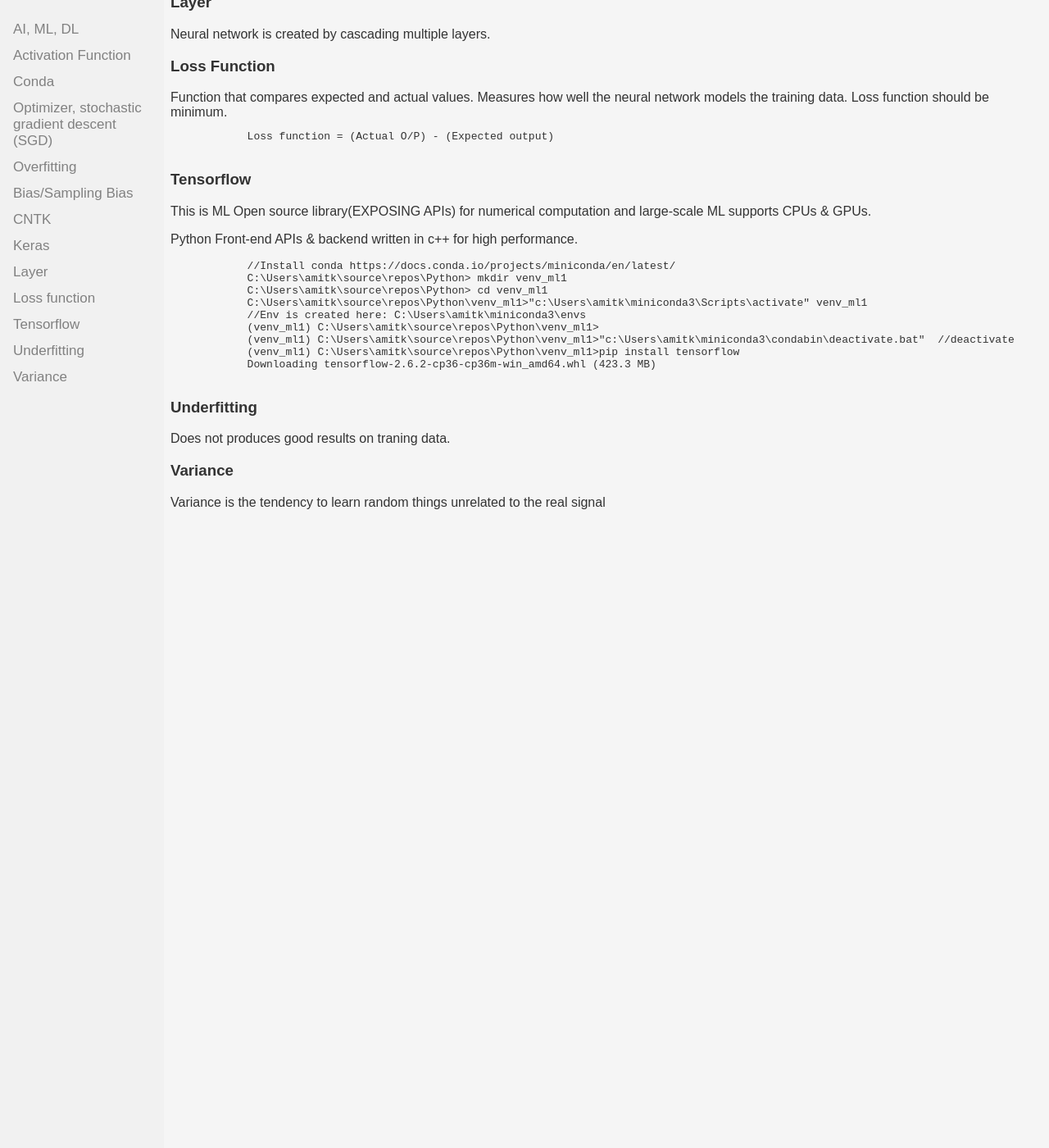
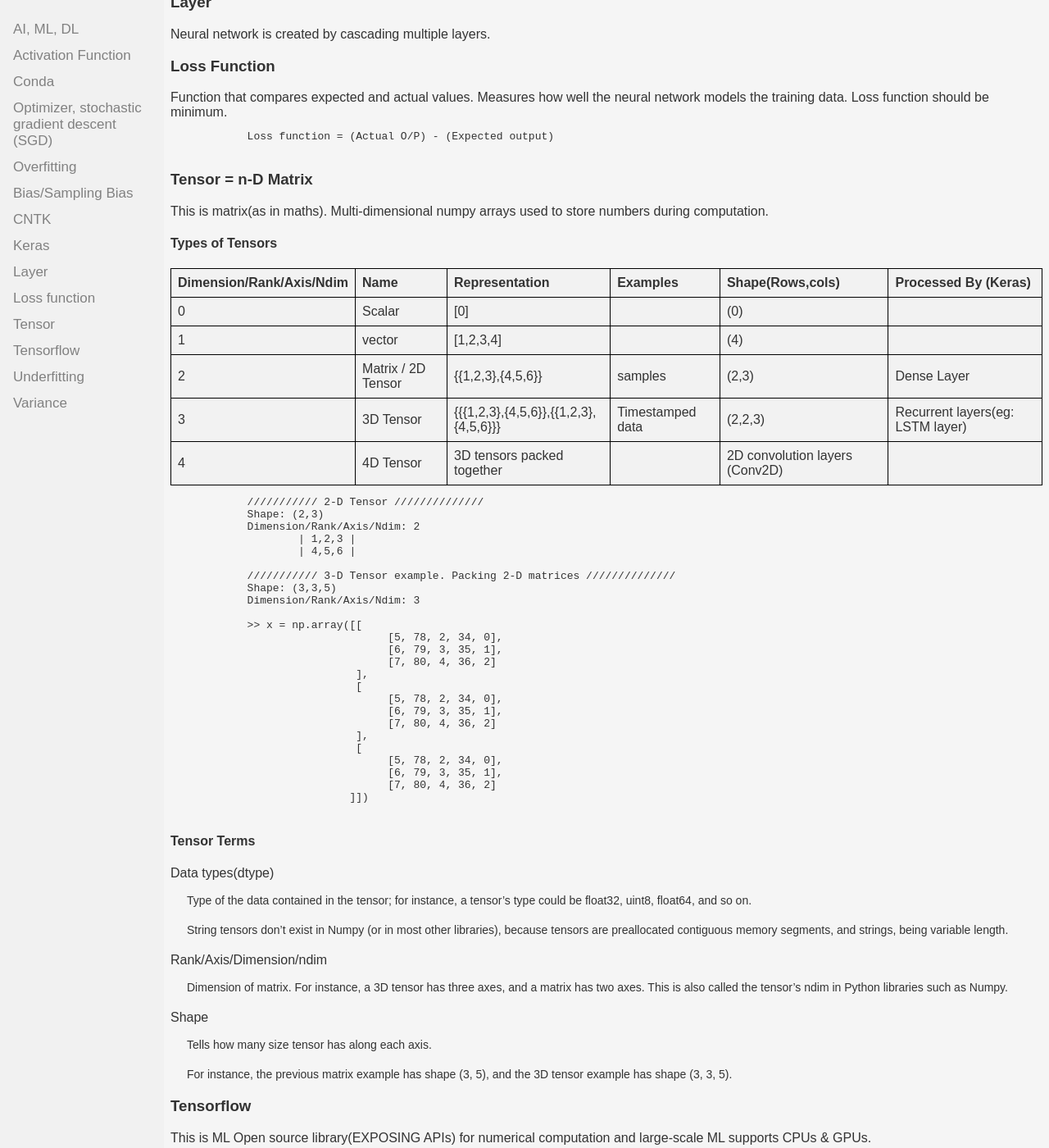
Before and after one commit to code-with-amitk/code-with-amitk.github.io, a Jekyll site: the page docs/Machine Learning/Terms.html, which Jekyll copies as it is, in a window 1280 px wide and 1400 px high, scrolled down 1260 px. Shown: the whole window at 82% size. Built offline with Jekyll 4.4.1, drawn with Linux system fonts in a browser that asks for light colours; before the commit the page ends 1890 px from its top, so only the background shows below that.

Commit message:
Update Terms.html

```diff
--- a/docs/Machine Learning/Terms.html
+++ b/docs/Machine Learning/Terms.html
@@ -17,6 +17,7 @@
         <a href="#keras">Keras</a>
         <a href="#layer">Layer</a>
         <a href="#lossf">Loss function</a>
+        <a href="#tensor">Tensor</a>
         <a href="#tensorflow">Tensorflow</a>
         <a href="#underfitting">Underfitting</a>
         <a href="#variance">Variance</a>
@@ -94,6 +95,100 @@
             Loss function = (Actual O/P) - (Expected output)
         </pre></code>
 
+        <h3 id="tensor">Tensor = n-D Matrix</h3>
+        This is matrix(as in maths). Multi-dimensional numpy arrays used to store numbers during computation.
+
+        <h4>Types of Tensors</h4>
+        <table>
+            <tr>
+                <th>Dimension/Rank/Axis/Ndim</th>
+                <th>Name</th>
+                <th>Representation</th>
+                <th>Examples</th>
+                <th>Shape(Rows,cols)</th>
+                <th>Processed By (Keras)</th>
+            </tr>
+            <tr>
+                <td>0</td>
+                <td>Scalar</td>
+                <td>[0]</td>
+                <td></td>
+                <td>(0)</td>
+                <td></td>
+            </tr>
+            <tr>
+                <td>1</td>
+                <td>vector</td>
+                <td>[1,2,3,4]</td>
+                <td></td>
+                <td>(4)</td>
+                <td></td>
+            </tr>
+            <tr>
+                <td>2</td>
+                <td>Matrix / 2D Tensor</td>
+                <td>{{1,2,3},{4,5,6}}</td>
+                <td>samples</td>
+                <td>(2,3)</td>
+                <td>Dense Layer</td>
+            </tr>
+            <tr>
+                <td>3</td>
+                <td>3D Tensor</td>
+                <td>{{{1,2,3},{4,5,6}},{{1,2,3},{4,5,6}}}</td>
+                <td>Timestamped data</td>
+                <td>(2,2,3)</td>
+                <td>Recurrent layers(eg: LSTM layer)</td>
+            </tr>
+            <tr>
+                <td>4</td>
+                <td>4D Tensor</td>
+                <td>3D tensors packed together</td>
+                <td></td>
+                <td>2D convolution layers (Conv2D)</td>
+                <td></td>
+            </tr>
+        </table>
+        <code><pre>
+            /////////// 2-D Tensor //////////////
+            Shape: (2,3)
+            Dimension/Rank/Axis/Ndim: 2
+                    | 1,2,3 |
+                    | 4,5,6 |
+
+            /////////// 3-D Tensor example. Packing 2-D matrices //////////////
+            Shape: (3,3,5)
+            Dimension/Rank/Axis/Ndim: 3
+
+            >> x = np.array([[
+                                  [5, 78, 2, 34, 0],
+                                  [6, 79, 3, 35, 1],
+                                  [7, 80, 4, 36, 2]
+                             ],
+                             [
+                                  [5, 78, 2, 34, 0],
+                                  [6, 79, 3, 35, 1],
+                                  [7, 80, 4, 36, 2]
+                             ],
+                             [
+                                  [5, 78, 2, 34, 0],
+                                  [6, 79, 3, 35, 1],
+                                  [7, 80, 4, 36, 2]
+                            ]])
+        </pre></code>
+
+        <h4>Tensor Terms</h4>
+        <dl>Data types(dtype)</dl>
+        <dd>Type of the data contained in the tensor; for instance, a tensor’s type could be float32, uint8, float64, and so on.</dd>
+        <dd>String tensors don’t exist in Numpy (or in most other libraries), because tensors are preallocated contiguous memory segments, and strings, being variable length.</dd>
+
+        <dl>Rank/Axis/Dimension/ndim</dl>
+        <dd>Dimension of matrix. For instance, a 3D tensor has three axes, and a matrix has two axes. This is also called the tensor’s ndim in Python libraries such as Numpy.</dd>
+
+        <dl>Shape</dl>
+        <dd>Tells how many size tensor has along each axis.</dd>
+        <dd>For instance, the previous matrix example has shape (3, 5), and the 3D tensor example has shape (3, 3, 5).</dd>
+
         <h3 id="tensorflow">Tensorflow</h3>
         <dl>This is ML Open source library(EXPOSING APIs) for numerical computation and large-scale ML supports CPUs & GPUs.</dl>
         <dl>Python Front-end APIs & backend written in c++ for high performance.</dl>
```
